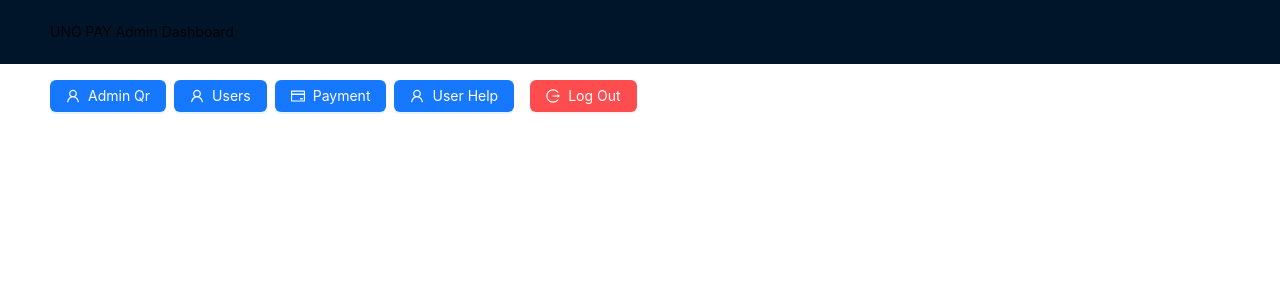
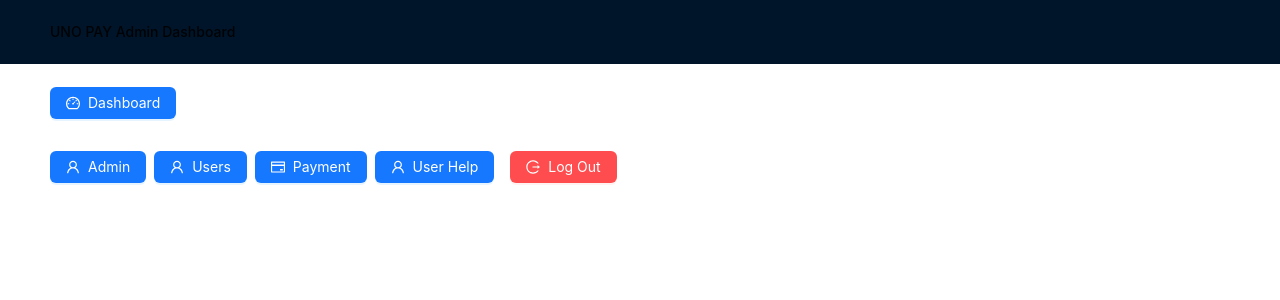
Before and after one commit to ashish-maurya531/UnoPay-Payment-App-sever, a React (Vite) app in the folder frontend/: page /dashboard/user-add-fund-request/user-tree in a window 1280 px wide. Shown: the top 300 px of the page. Built offline with nearby package versions, Linux system fonts and the light colour scheme; sample sign-in values are in the browser's storage.

Commit message:
Add Dashboard button and set MainPage as default route; improve layout structure

```diff
--- a/frontend/src/components/Layout/DashboardLayout.jsx
+++ b/frontend/src/components/Layout/DashboardLayout.jsx
@@ -1,5 +1,5 @@
 import { Layout, Menu, Dropdown, Button, Space } from 'antd';
-import { UserOutlined, CreditCardOutlined, LogoutOutlined } from '@ant-design/icons';
+import { UserOutlined, CreditCardOutlined, LogoutOutlined, DashboardOutlined } from '@ant-design/icons';
 import { useNavigate } from 'react-router-dom';
 const Src = import.meta.env.VITE_Src;
 
@@ -142,14 +142,24 @@ export default function DashboardLayout({ children }) {
   return (
     <Layout className="min-h-screen">
       <Header className="flex items-center justify-between bg-white px-6 shadow-md">
-        <div className="text-xl font-semibold text-orange-500">
-          UNO PAY Admin Dashboard
-        </div>
+      <div className="flex items-center justify-between space-x-4">
+  <h1 className="text-xl font-semibold text-orange-500">UNO PAY Admin Dashboard</h1>
+
+  <Button
+    type="primary"
+    icon={<DashboardOutlined />}
+    onClick={() => navigate('/dashboard')}
+  >
+    Dashboard
+  </Button>
+</div>
+
+
         <Space size="middle">
           <Space size="small">
           <Dropdown menu={{ items: adminMenuItems }} placement="bottomLeft">
               <Button type="primary" icon={<UserOutlined />}>
-               Admin Qr
+               Admin
               </Button>
             </Dropdown>
             <Dropdown menu={{ items: userMenuItems }} placement="bottomLeft">
--- a/frontend/src/pages/dashboard.jsx
+++ b/frontend/src/pages/dashboard.jsx
@@ -1,7 +1,7 @@
 
 
 import { useEffect } from 'react';
-import { useNavigate, Routes, Route } from 'react-router-dom';
+import { useNavigate, Routes, Route, Navigate } from 'react-router-dom';
 import DashboardLayout from '../components/Layout/DashboardLayout';
 import UserList from '../components/Users/UserList.jsx';
 import BankDetails from '../components/Users/BankDetails.jsx';
@@ -28,31 +28,29 @@ import UserCommissionWalletTransactions from '../components/Admin/dailyAddFundWi
 import TeamList from '../components/Users/TeamList.jsx';
 import UserTree from '../components/Users/UserTree.jsx';
 
+import MainPage from '../pages/mainPage.jsx';
+
 export default function Dashboard() {
   const navigate = useNavigate();
 
   useEffect(() => {
     // const adminId = localStorage.getItem('adminId');
-    var adminToken =null
+    var adminToken = null
 
-      adminToken = localStorage.getItem('adminToken');
+    adminToken = localStorage.getItem('adminToken');
+    if (!adminToken) {
+      adminToken = sessionStorage.getItem('adminToken');
       if (!adminToken) {
-        adminToken=sessionStorage.getItem('adminToken');
-        if (!adminToken) {
-          navigate('/login');
-
+        navigate('/login');
       }
     }
-
   }, [navigate]);
-
-
-
 
   return (
     <DashboardLayout>
       <Routes>
-      <Route path="/" element={<UserList />} />
+        {/* Make MainPage the default landing page */}
+        <Route path="/" element={<MainPage />} />
         <Route path="users" element={<UserList />} />
         <Route path="bank-details" element={<BankDetails />} />
         <Route path="generate-ids" element={<GenerateIds />} />
@@ -72,8 +70,6 @@ export default function Dashboard() {
         <Route path="daily-collection-report" element={<UserCommissionWalletTransactions />} />
         <Route path="team-list" element={<TeamList />} />
         <Route path="user-tree" element={<UserTree />} />
-
-
       </Routes>
     </DashboardLayout>
   );
--- /dev/null
+++ b/frontend/src/pages/mainPage.jsx
@@ -0,0 +1,10 @@
+export default function mainPage() {
+
+
+  return (
+    <div>
+      <h2>main page under development</h2>
+
+    </div>
+  );
+}
```
